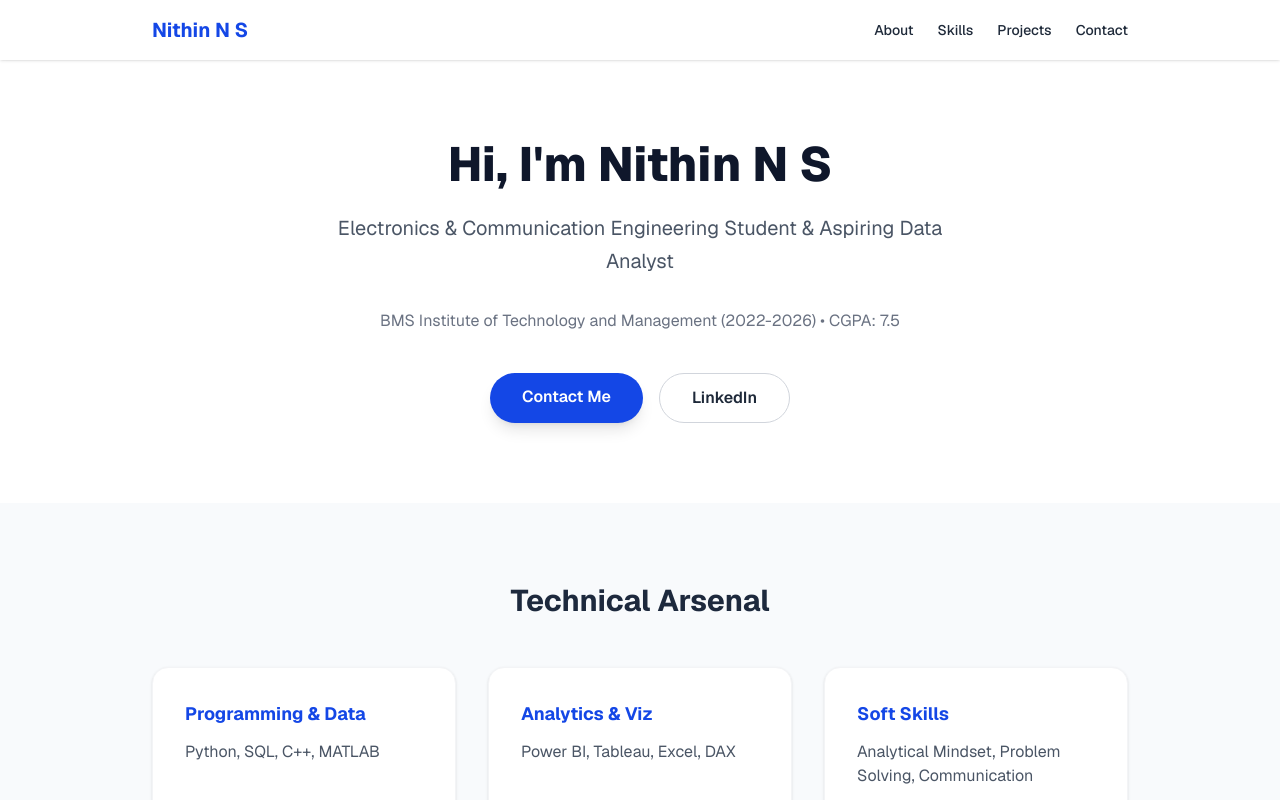
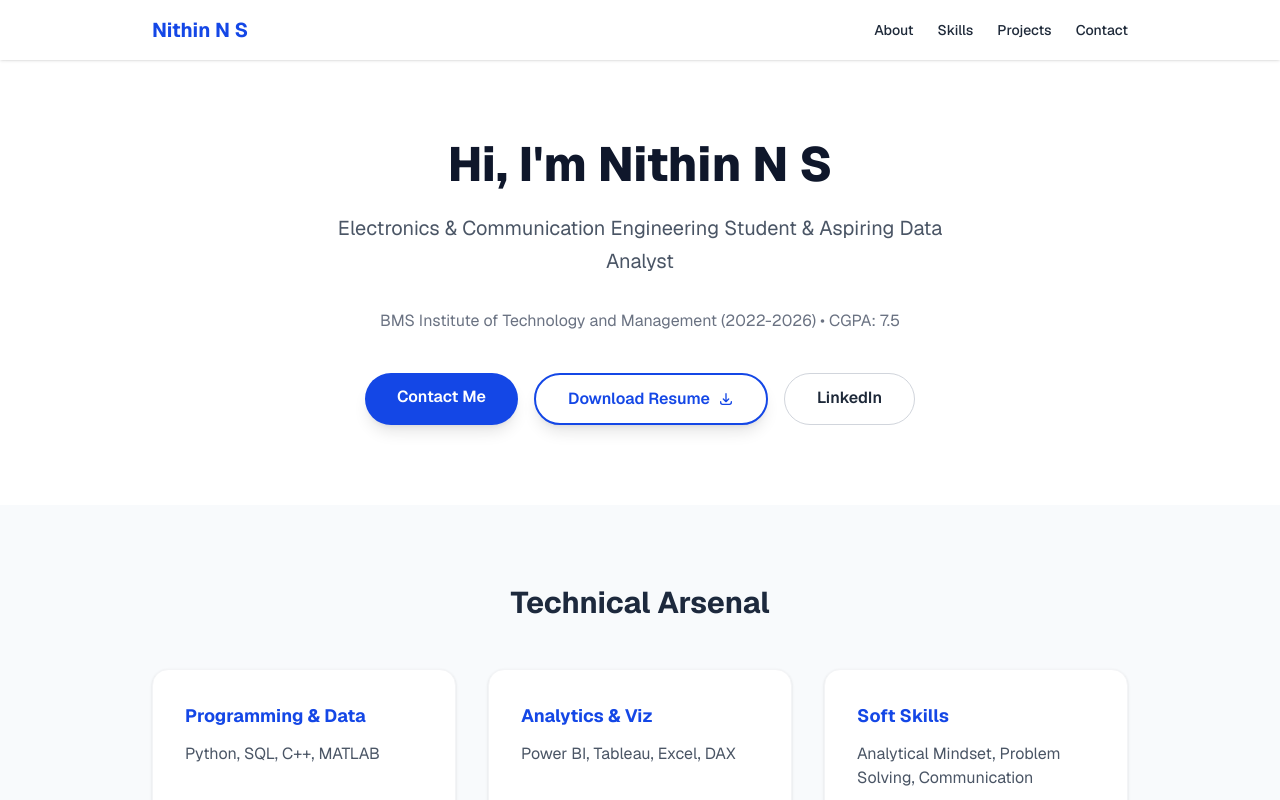
Before and after one commit to Nithin2242/portfolio, a Next.js app: page / in a window 1280 px wide. Shown: the top 800 px of the page. Built offline with nearby package versions, Linux system fonts and the light colour scheme.

Commit message:
Added resume button

```diff
--- a/app/page.tsx
+++ b/app/page.tsx
@@ -27,6 +27,11 @@ export default function Home() {
             <a href="#contact" className="px-8 py-3 bg-blue-700 text-white rounded-full font-semibold hover:bg-blue-800 transition shadow-lg">
               Contact Me
             </a>
+            {/* Resume Button */}
+          <a href="/resume.pdf" download className="px-8 py-3 bg-white text-blue-700 border-2 border-blue-700 rounded-full font-semibold hover:bg-blue-50 transition shadow-lg flex items-center gap-2">
+            <span>Download Resume</span>
+            <svg className="w-4 h-4" fill="none" stroke="currentColor" viewBox="0 0 24 24"><path strokeLinecap="round" strokeLinejoin="round" strokeWidth="2" d="M4 16v1a3 3 0 003 3h10a3 3 0 003-3v-1m-4-4l-4 4m0 0l-4-4m4 4V4"></path></svg>
+          </a>
             <a href="https://linkedin.com/in/nithin-n-s-23b3ba290" target="_blank" className="px-8 py-3 border border-gray-300 rounded-full font-semibold hover:bg-gray-100 transition">
               LinkedIn
             </a>
```
Also changed, not shown: 1 other file (tests, documents, lock files or other folders).
